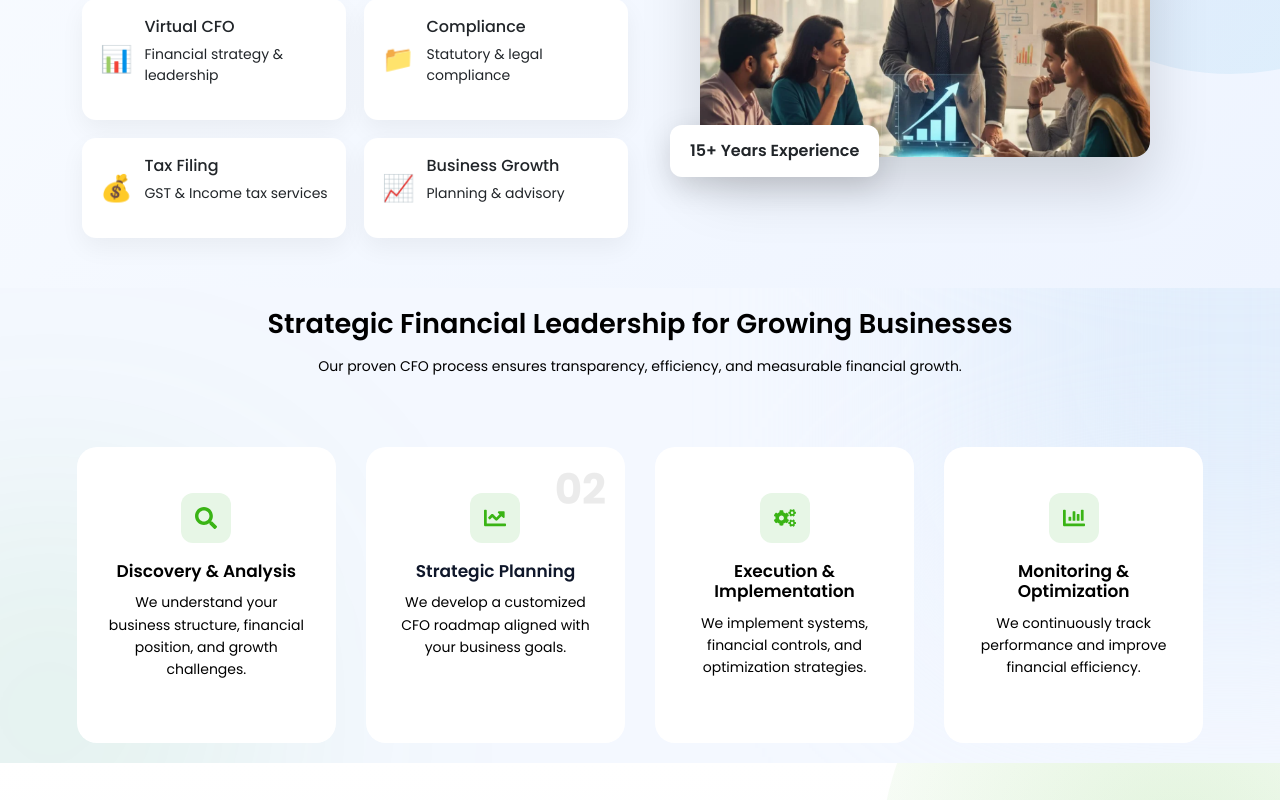
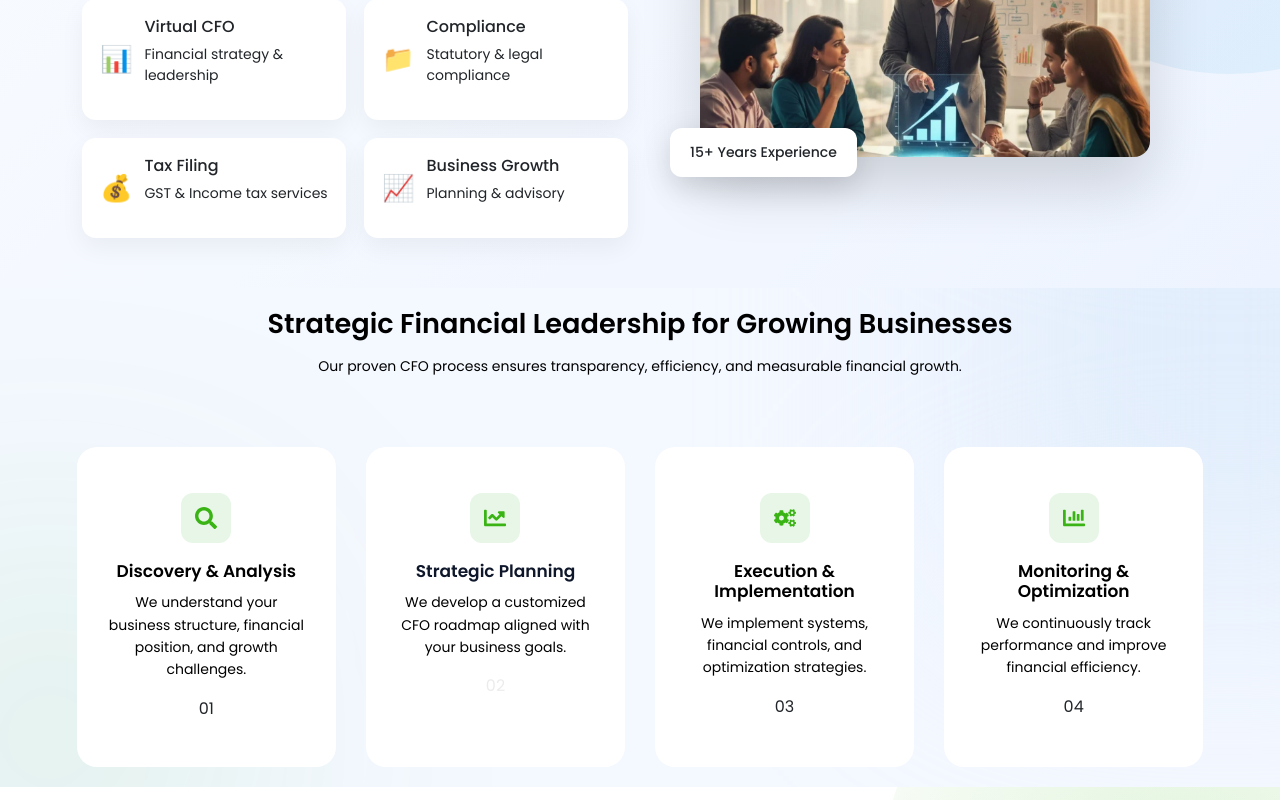
Before and after one commit to mumbaiops45/new_CFO, a Next.js app: page / in a window 1280 px wide. Shown: the part 1460-2260 px from the top of the page. Built offline with nearby package versions, Linux system fonts and the light colour scheme.

Commit message:
number hide in card for single view

```diff
--- a/src/app/globals.css
+++ b/src/app/globals.css
@@ -1,42 +1,11 @@
-/* :root {
-  --background: #ffffff;
-  --foreground: #171717;
+
+* {
+  margin: 0;
+  padding: 0;
+  box-sizing: border-box;
 }
 
-@media (prefers-color-scheme: dark) {
-  :root {
-    --background: #0a0a0a;
-    --foreground: #ededed;
-  }
+html, body {
+  font-family: 'Poppins', sans-serif;
+  background-color: #ffffff;
 }
-
-html,
-body {
-  max-width: 100vw;
-  overflow-x: hidden;
-}
-
-body {
-  color: var(--foreground);
-  background: var(--background);
-  font-family: Arial, Helvetica, sans-serif;
-  -webkit-font-smoothing: antialiased;
-  -moz-osx-font-smoothing: grayscale;
-}
-
-* {
-  box-sizing: border-box;
-  padding: 0;
-  margin: 0;
-}
-
-a {
-  color: inherit;
-  text-decoration: none;
-}
-
-@media (prefers-color-scheme: dark) {
-  html {
-    color-scheme: dark;
-  }
-} */
--- a/src/app/styles/blog.modal.css
+++ b/src/app/styles/blog.modal.css
@@ -109,7 +109,6 @@
   line-height: 1.4;
 }
 
-/* BUTTON */
 .cfo-blog-btn {
   background: none;
   border: none;
@@ -125,7 +124,7 @@
   letter-spacing: 1px;
 }
 
-/* RESPONSIVE */
+
 @media (max-width: 992px) {
   .cfo-blog-grid {
     grid-template-columns: 1fr;
--- a/src/app/styles/body.modal.css
+++ b/src/app/styles/body.modal.css
@@ -139,8 +139,8 @@ font-size: 14px;
   padding:14px 20px;
 
   border-radius:12px;
-
-  font-weight:600;
+  font-size: 14px;
+  font-weight:500;
 
   box-shadow:0 10px 30px rgba(0,0,0,.15);
 }
--- a/src/app/styles/workprocess.modal.css
+++ b/src/app/styles/workprocess.modal.css
@@ -180,18 +180,3 @@
   background: rgba(58, 180, 53, 0.2);
   color: #2e9912;
 }
-
-.cfo-workflow-number{
-
-  position:absolute;
-
-  right:18px;
-  top:10px;
-
-  font-size:42px;
-
-  font-weight:700;
-
-  color:rgba(255,255,255,0.05);
-
-}
```
